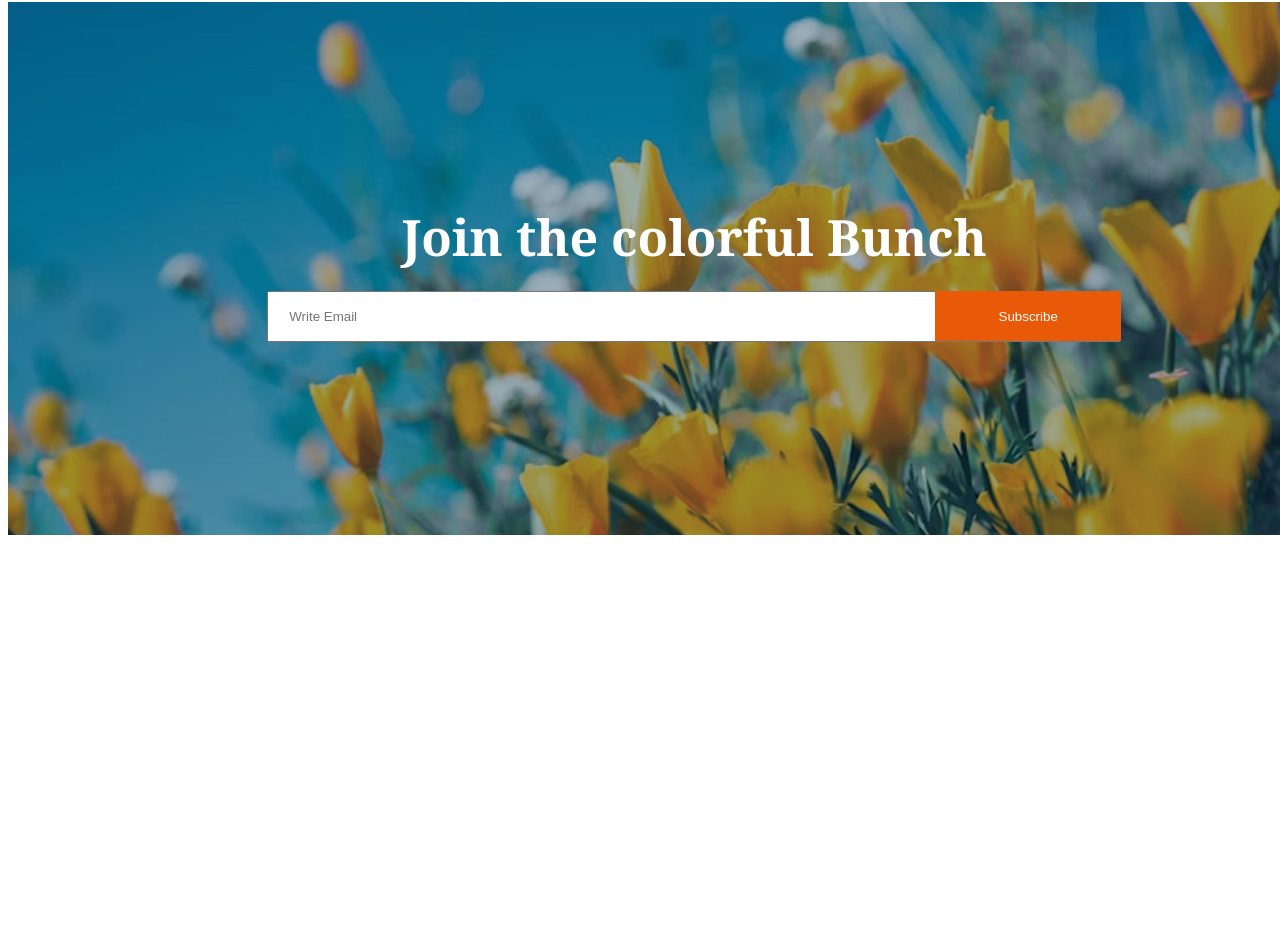
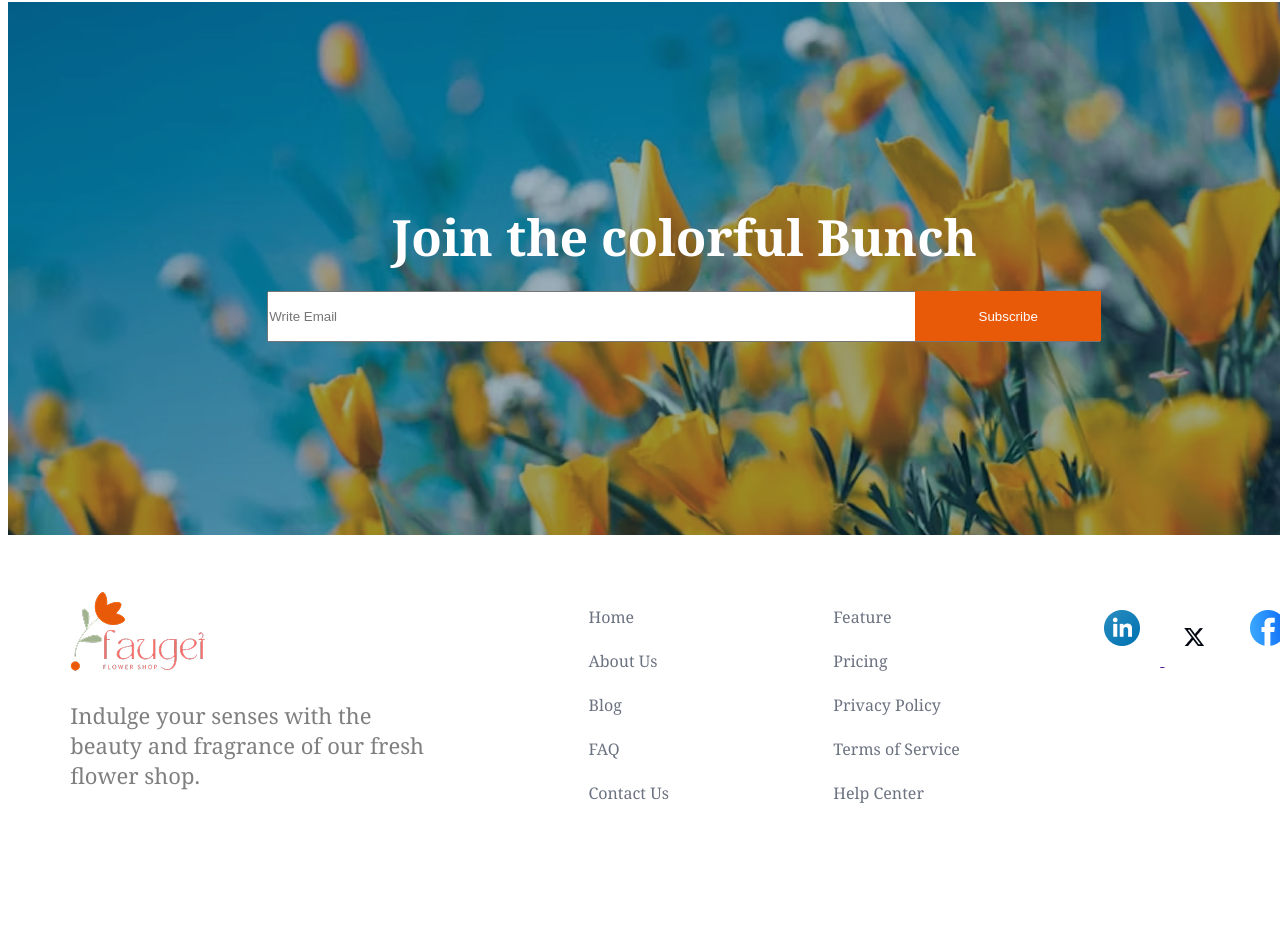
Before and after one commit to nokib-web/Assignment-02, a plain HTML site: page index.html in a window 1280 px wide. Shown: the part 3278-4219 px from the top of the page. Before the commit the page ends 3826 px from the top, so only its background shows below. Drawn offline with Linux system fonts and the light colour scheme.

Commit message:
added the footer and responsive

```diff
--- a/index.html
+++ b/index.html
@@ -153,8 +153,42 @@
             </div>
          </section>
     </main>
+<!-- Footer section -->
+    <footer>
+        <div class="footer-container">
+            <div class="footer-text">
+                <img src="assets/logo.png" alt="">
+                <p class="footer-description">Indulge your senses with the <br> beauty and fragrance of our fresh <br> flower shop. </p>
+            </div>
 
-    <footer>
+            <div class="footer-link1">
+                <ul>
+                    <li><a href="">Home</a></li><br>
+                    <li><a href="">About Us</a></li><br>
+                    <li><a href="">Blog</a></li><br>
+                    <li><a href="">FAQ</a></li><br>
+                    <li><a href="">Contact Us</a></li><br>
+                </ul>
+            </div>
+
+            <div class="footer-link2">
+                <ul>
+                    <li><a href="">Feature</a></li><br>
+                <li><a href="">Pricing</a></li><br>
+                <li><a href="">Privacy Policy</a></li><br>
+                <li><a href="">Terms of Service</a></li><br>
+                <li><a href="">Help Center</a></li><br>
+                </ul>
+            </div>
+            <div class="footer-logo">
+
+                <a href=""><img src="assets/icon-linkedin.png" alt="">  </a>
+                <a href=""><img src="assets/icon-twitter.png" alt=""></a>
+                <a href=""><img src="assets/icon-facebook.png" alt=""></a>
+                <a href="www.youtube.com"><img src="assets/icon-youtube.png" alt=""></a>
+            </div>
+        </div>
+
 
 
     </footer>
--- a/styles/style.css
+++ b/styles/style.css
@@ -137,7 +137,7 @@ nav ul li{
 /* flower slover section style */
 .flower-lover{
     display: flex;
-    gap: 30px;
+    gap: 60px;
     margin: 0px auto;
     margin-top: 300px;
     width: 1140px;
@@ -233,7 +233,7 @@ height: 47px;
 padding: 0px;
 position: relative;
 
-padding-left: 20px;
+/* padding-left: 20px; */
 
 
 }
@@ -257,6 +257,50 @@ padding-left: 20px;
     margin-bottom: 20px;
     ;
 }
+
+
+
+/* Footer related style */
+footer{
+    width: 1440px;
+    height: 348px;
+    padding-top: 50px;
+    margin: 0 auto;
+}
+
+.footer-container{
+    display: flex;
+    justify-content: space-around;
+}
+.footer-logo img{
+    padding: 20px;
+    align-items: center;
+    align-content: center;
+    justify-items: center;
+}
+.footer-link1 ul li{
+    list-style: none;
+
+
+}
+.footer-description{
+    font-size: 22px;
+    color: rgba(0, 0, 0, 0.5);
+}
+.footer-link1 a{
+    text-decoration: none;
+    row-gap: 32px;
+    color: rgba(107, 114, 128, 1);
+}
+.footer-link2 li{
+    list-style: none;
+
+}
+.footer-link2 a{
+    text-decoration: none;
+    color:rgba(107, 114, 128, 1) ;
+}
+
 
 
 
@@ -307,7 +351,7 @@ padding-left: 20px;
     }
     .bannar img{
         width: 530px;
-        /* margin-right: 10px; */
+
     }
 
     .bannar-title{
@@ -358,9 +402,8 @@ padding-left: 20px;
     position: none;
     margin: 0 auto;
 }
-.flower-lover img{
-    /* width: 100%; */
-}
+
+
 
 
 .lover-item{
@@ -403,7 +446,7 @@ padding-left: 20px;
     position: relative;
 }
 .join-card img{
-    width: 95%;
+    width: 100%;
 
 
 }
@@ -422,4 +465,15 @@ padding-left: 20px;
     font-size: 20px;
 }
 
+/* footer section responsive */
+footer{
+    max-width: 576px;
+    margin: 0 auto;
 }
+.footer-container{
+    flex-direction: column;
+    justify-items: center;
+    margin-left: 20px;
+}
+
+}
```
